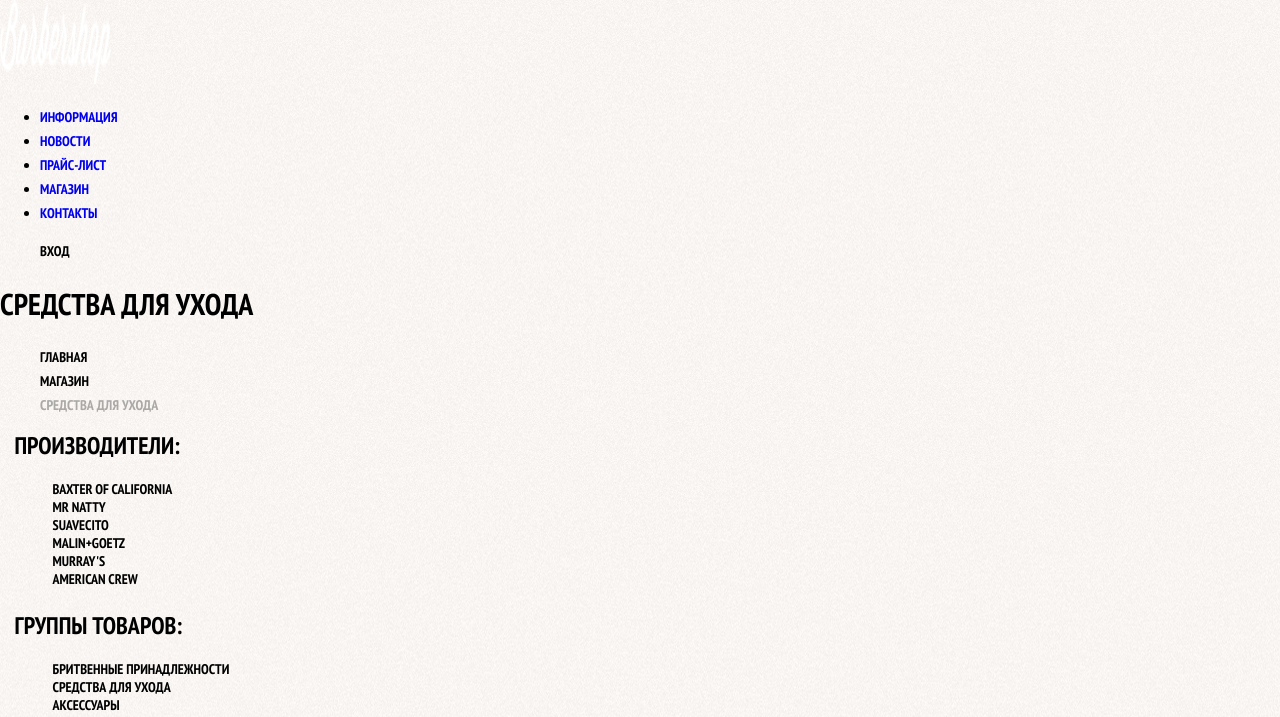
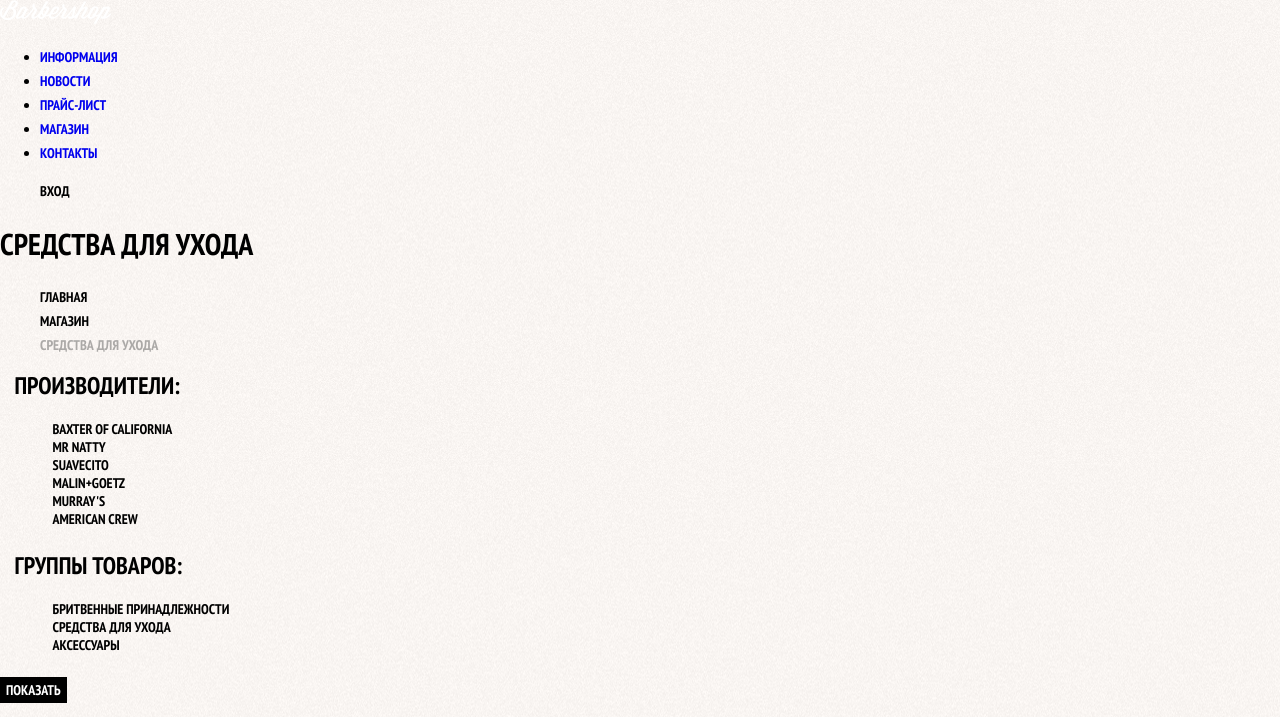
Before and after one commit to valador/barbershop, a website: page static/catalog.html in a window 1280 px wide. Shown: the top 717 px of the page. Drawn offline with Linux system fonts and the light colour scheme.

Commit message:
Легкие правки

```diff
--- a/static/catalog.html
+++ b/static/catalog.html
@@ -10,7 +10,7 @@
   <header class="main-header">
     <nav class="main-navigator">
       <a class="main-header-logo" href="index.html">
-        <img src="img/logo.png" width="111" height="84" alt="Логотип барбершопа <Подвальный>">
+        <img src="img/logo.png" width="111" height="24" alt="Логотип барбершопа <Подвальный>">
       </a>
       <ul class="site-navigation">
         <li><a href="#">Информация</a></li>
```
